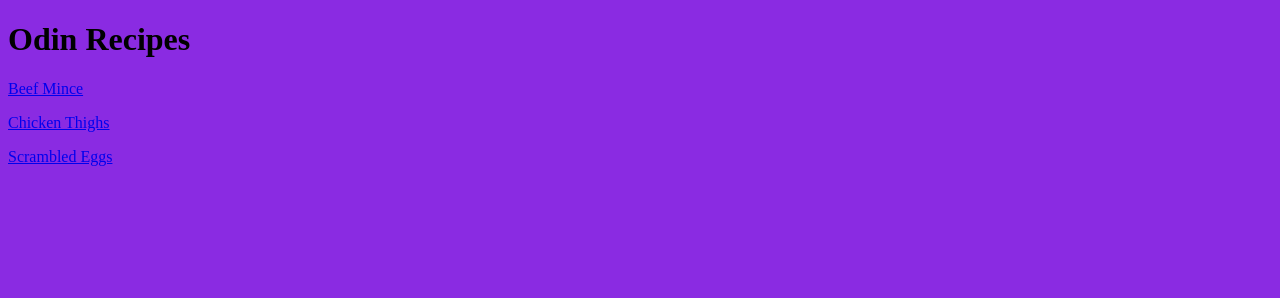
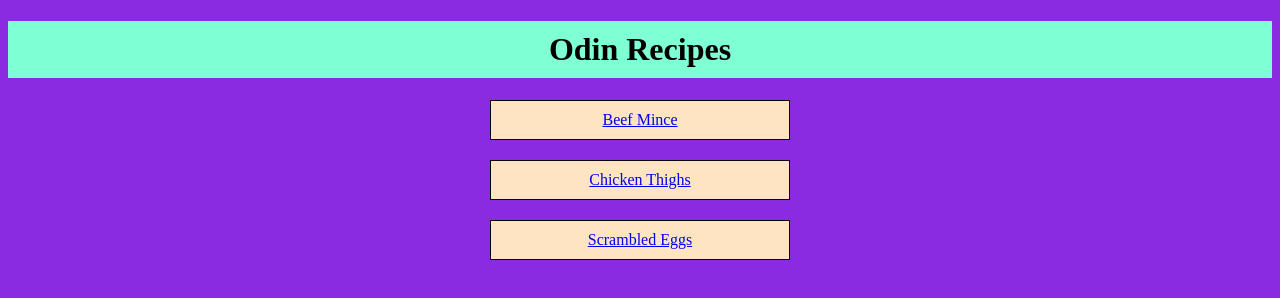
Before and after one commit to johnb15959/odin-recipes, a plain HTML site: page index.html in a window 1280 px wide. Drawn offline with Linux system fonts and the light colour scheme.

Commit message:
Add styling to the main page

```diff
--- a/index.html
+++ b/index.html
@@ -7,9 +7,9 @@
     <link rel="stylesheet" href="styles.css">
 </head>
 <body>
-    <h1>Odin Recipes</h1>
-    <p><a href="recipes/beefmince.html">Beef Mince</a></p>
-    <p><a href="recipes/chickenthighs.html">Chicken Thighs</a></p>
-    <p><a href="recipes/scrambledeggs.html">Scrambled Eggs</a></p>
+    <h1 class="title">Odin Recipes</h1>
+    <p class="recipe"><a href="recipes/beefmince.html">Beef Mince</a></p>
+    <p class="recipe"><a href="recipes/chickenthighs.html">Chicken Thighs</a></p>
+    <p class="recipe"><a href="recipes/scrambledeggs.html">Scrambled Eggs</a></p>
 </body>
 </html>
--- a/styles.css
+++ b/styles.css
@@ -1,5 +1,22 @@
 * {
     outline:2 px solid red;
-    box-sizing: border-box;
     background-color: blueviolet;
 }
+
+.title {
+    background-color: aquamarine;
+    text-align: center;
+    padding: 10px;
+}
+
+a{
+    background-color: bisque;
+    text-align: center;
+    width: 300px;
+    height: 40px;
+    display: block;
+    box-sizing: border-box;
+    border: 1px solid black;
+    margin: 20px auto;
+    padding: 10px;
+}
```
